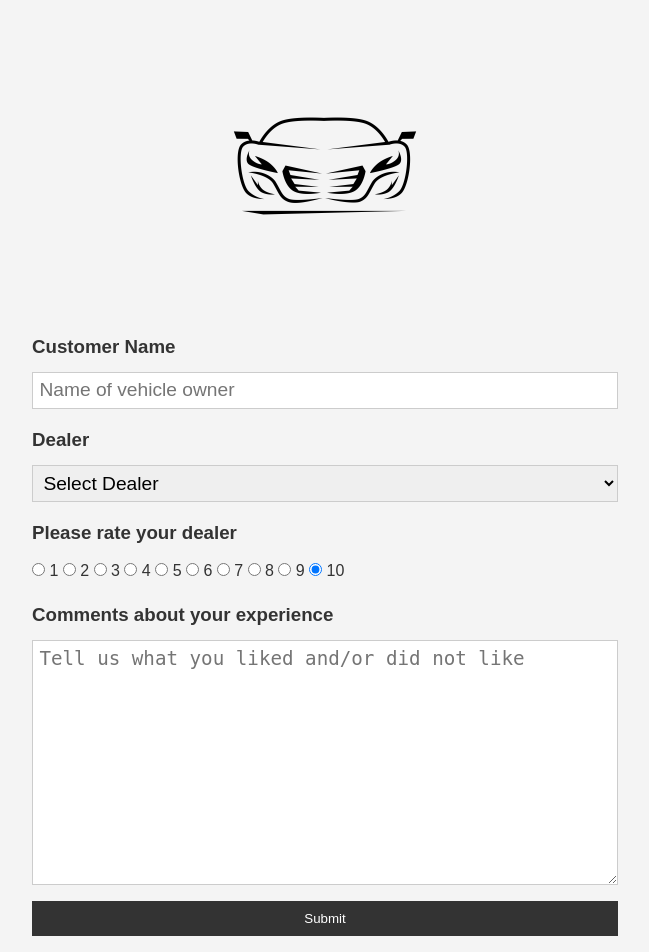
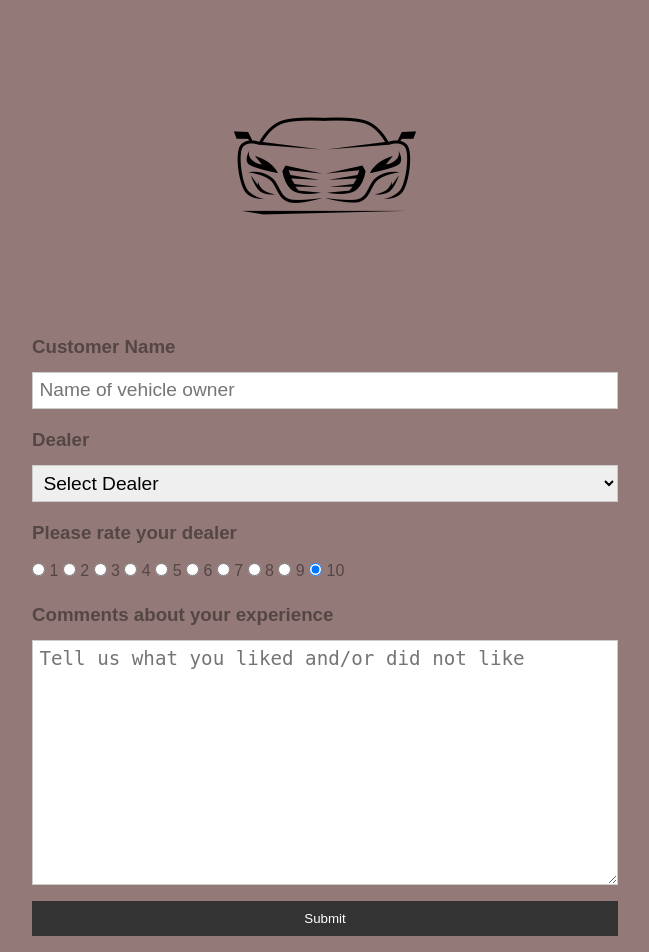
Before and after one commit to tkimana/Feedbackapp, a Flask app: page / in a window 1280 px wide. Shown: the whole page, without its empty margins (315-964 px from the left). Run offline with Flask 2, Linux system fonts and the light colour scheme.

Commit message:
Final App

```diff
--- a/app.py
+++ b/app.py
@@ -4,7 +4,7 @@ from send_mail import send_mail
 
 app=Flask(__name__)
 
-ENV= 'dev'
+ENV= 'prod'
 
 if ENV=='dev':
     app.debug=True
@@ -12,11 +12,9 @@ if ENV=='dev':
 
 else:
     app.debug=False
-    app.config['SQLALCHEMY_DATABASE_URI']=''
+    app.config['SQLALCHEMY_DATABASE_URI']='postgres://mrgslqqfrefous:271ace6f50a3dd2be48d8cc9b19b8e9d82046654d468256e85ac857f436237c9@ec2-54-198-252-9.compute-1.amazonaws.com:5432/dfoivaqcbenk0t'
 
 app.config['SQLALCHEMY_TRACK_MODIFICATIONS']=False
-
-
 
 db= SQLAlchemy(app)
 
@@ -48,7 +46,7 @@ def submit():
         if customer == '' or dealer == '':
             return render_template('index.html', message='Please enter the required fields')
         if db.session.query(FeedBack).filter(FeedBack.customer==customer).count()==0:
-            data= FeedBack(customer, dealer, rating, comments)
+            data=FeedBack(customer, dealer, rating, comments)
             db.session.add(data)
             db.session.commit()
             send_mail(customer, dealer, rating, comments)
--- /dev/null
+++ b/runtime.txt
@@ -0,0 +1 @@
+python-3.7.2
--- a/static/style.css
+++ b/static/style.css
@@ -5,9 +5,9 @@
 }
 
 body {
-	background: #f4f4f4;
+	background: #947979;
 	font-family: Arial, Helvetica, sans-serif;
-	color: #333;
+	color: rgb(85, 70, 70);
 	line-height: 1.6;
 }
 
```
Also changed, not shown: requirements.txt (added, +18 -0 lines), 1 other file.
